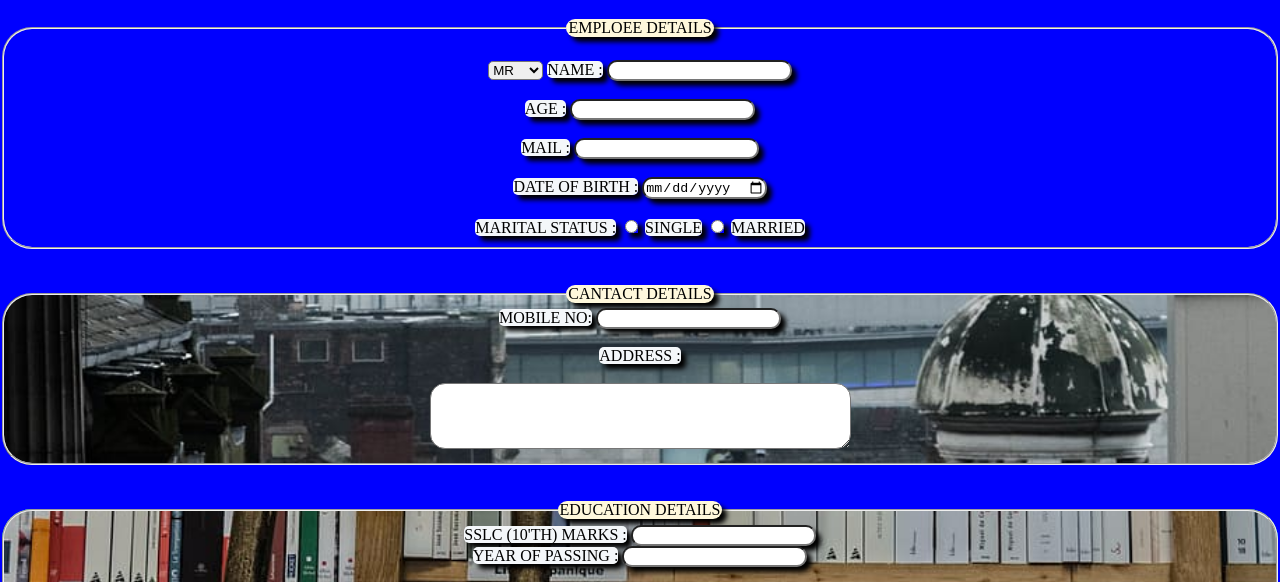
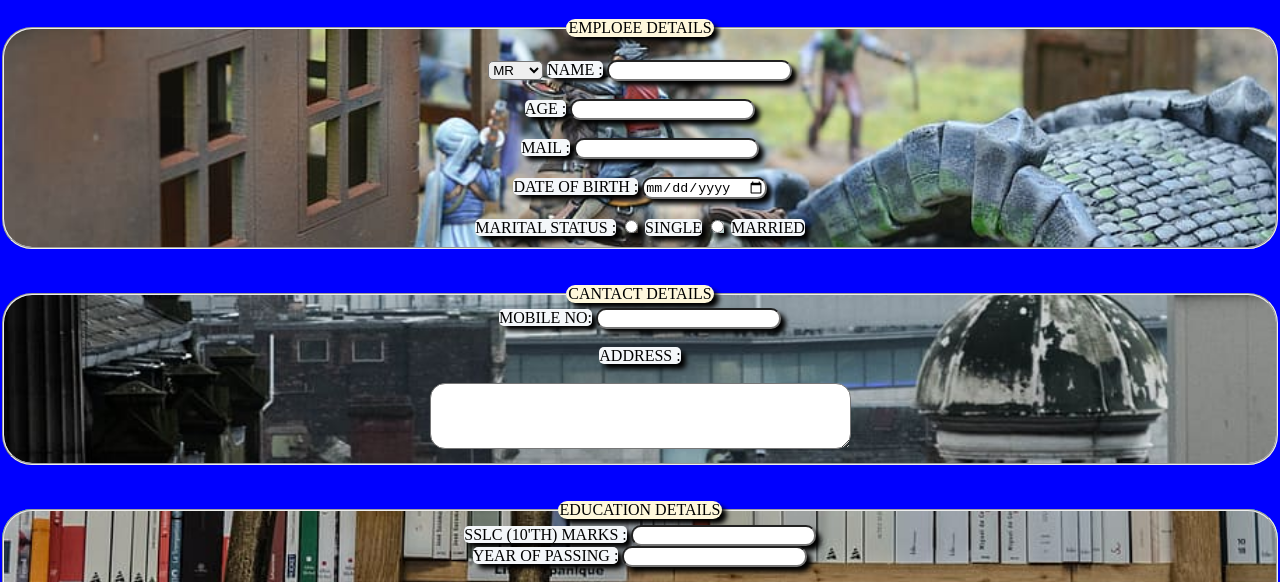
Before and after one commit to Mukivarman/form, a plain HTML site: page index.html in a window 1280 px wide. Shown: the part 161-743 px from the top of the page. Drawn offline with Linux system fonts and the light colour scheme.

Commit message:
Update style11.css

```diff
--- a/assets/style11.css
+++ b/assets/style11.css
@@ -12,7 +12,7 @@ body{
 }
 .a1{
     text-align: center;
-    background-image: url(.i5.jpg);
+    background-image: url(./i5.jpg);
     border-radius: 30px;
     background-repeat: no-repeat;
     background-size: cover;
```
